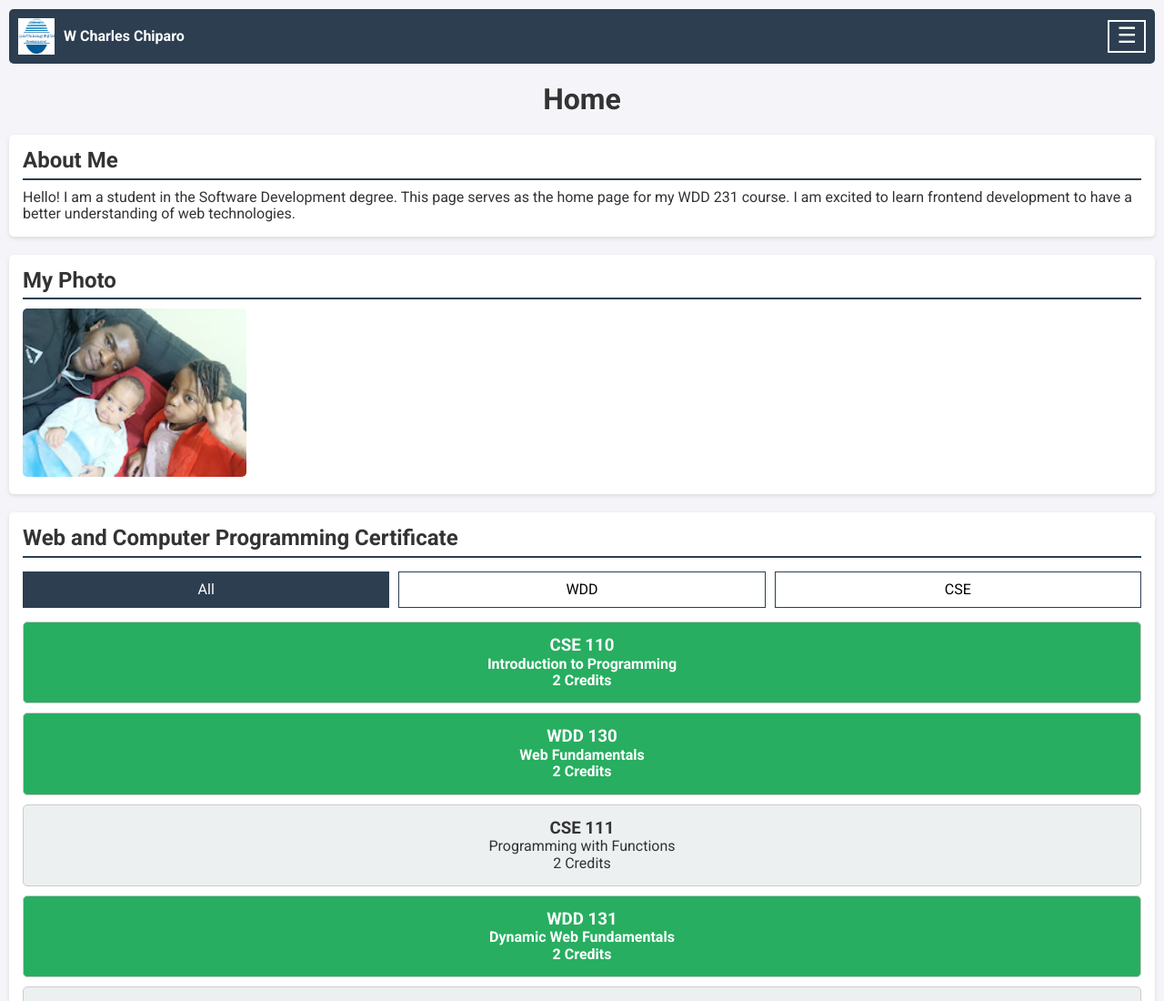
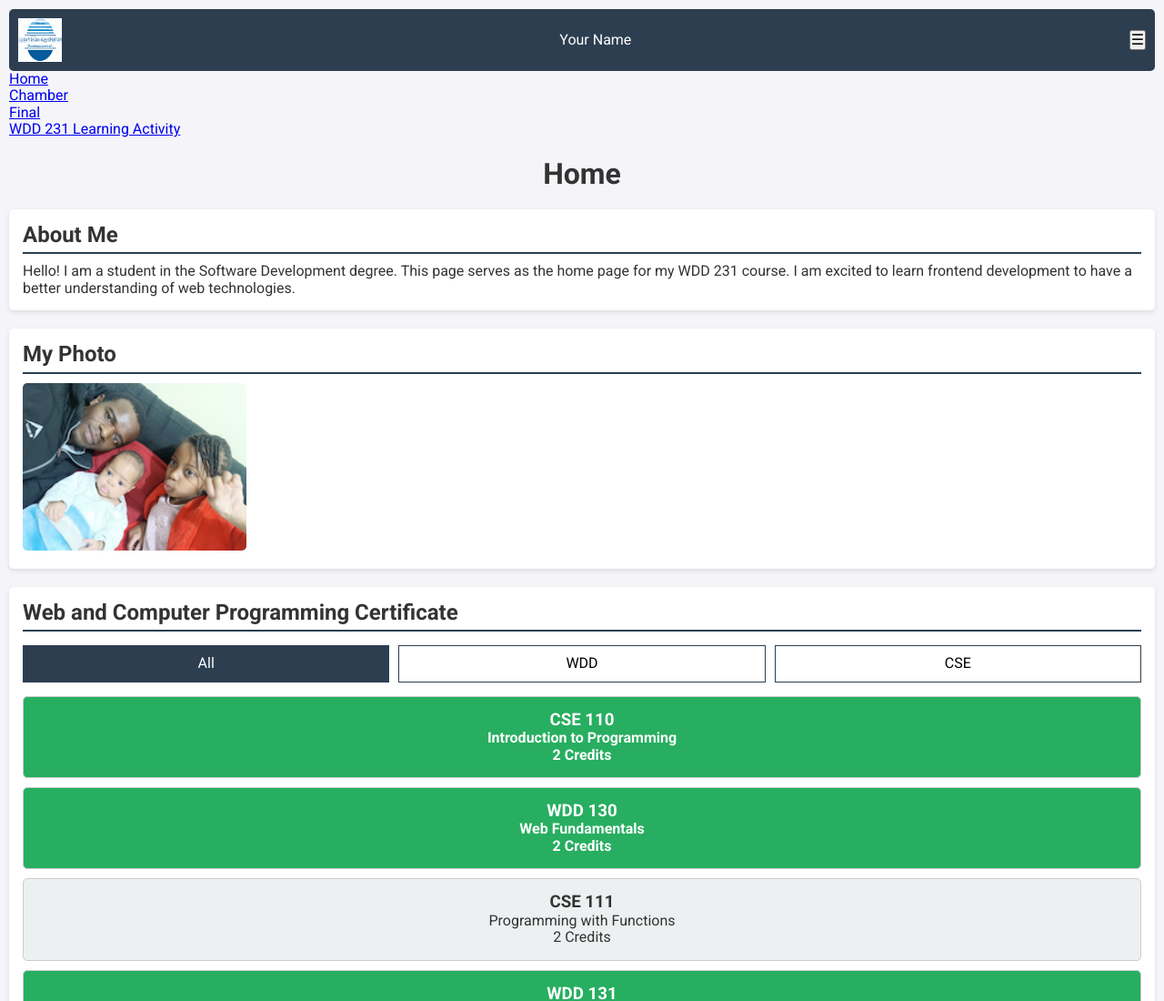
Before and after one commit to cmcharles3/wdd231, a plain HTML site: page home.html in a window 1280 px wide. Shown: the top 1100 px of the page at 91% size. Drawn offline with Linux system fonts and the light colour scheme.

Commit message:
nav-header

```diff
--- a/home.html
+++ b/home.html
@@ -24,18 +24,19 @@
 </head>
 <body>
     <header>
-        <div class="logo-container">
-            <!-- SVG logo -->
-            <img src="images/logo.svg" viewBox="0 0 100 100" width="40" height="40"><circle cx="50" cy="50" r="45" fill="#2c3e50"/><text x="50" y="65" font-size="50" text-anchor="middle" fill="white" font-family="Arial">W</text></svg>
-            <span>Charles Chiparo</span>
-        </div>
-        <button id="menu-btn" aria-label="Toggle Menu">&#9776;</button>
-        <nav id="nav-menu" class="hidden">
-            <a href="home.html" class="active">Home</a>
-            <a href="#">Chamber</a>
-            <a href="#">Final</a>
-        </nav>
+        <img src="images/logo.svg" alt="Site logo" width="48" height="48">
+        <span>Your Name</span>
+        <button id="menuBtn" aria-label="Toggle navigation" aria-expanded="false">&#9776;</button>
     </header>
+
+    <nav id="mainNav">
+        <ul>
+        <li><a href="index.html" class="active">Home</a></li>
+        <li><a href="chamber/index.html">Chamber</a></li>
+        <li><a href="final/index.html">Final</a></li>
+        <li><a href="https://byui-cse.github.io/wdd231-ww-course/week01/prepare-applied-javascript.html" target="_blank" rel="noopener">WDD 231 Learning Activity</a></li>
+        </ul>
+    </nav>
 
     <main>
         <h1>Home</h1>
```
